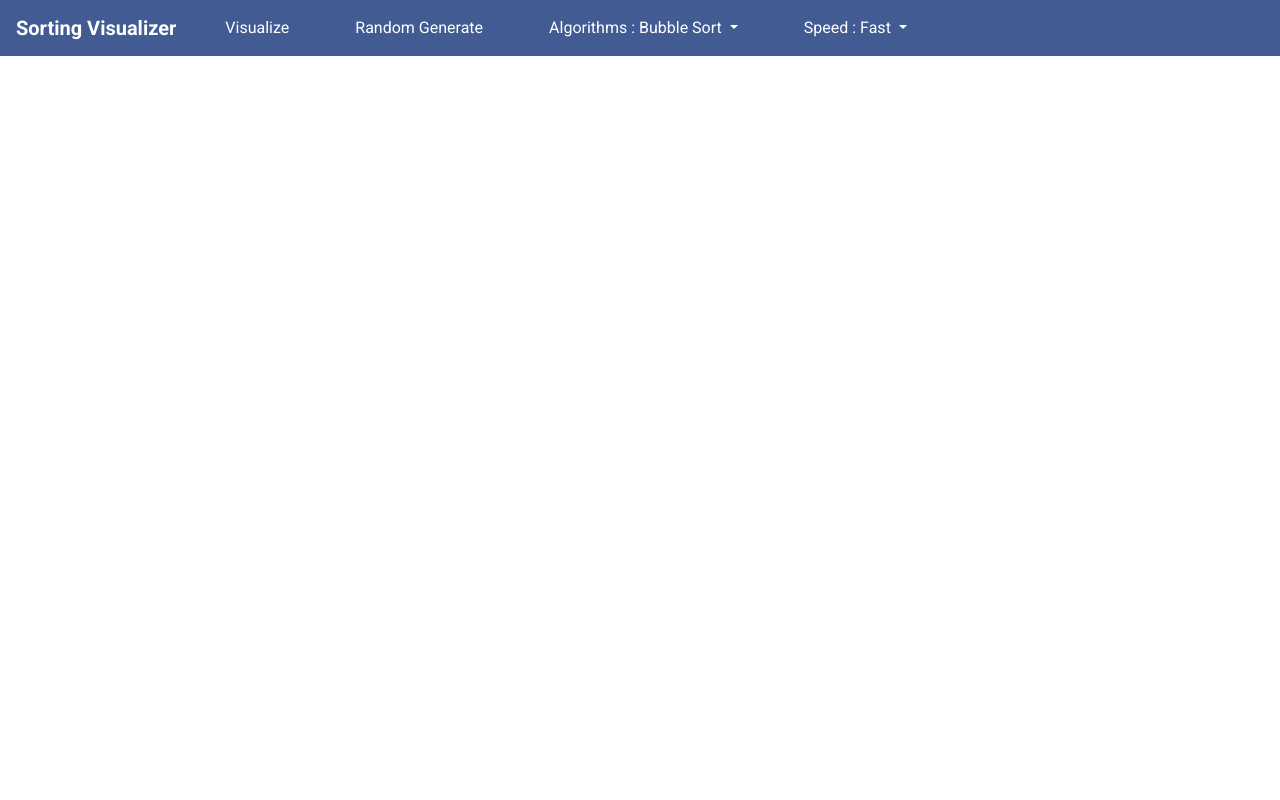
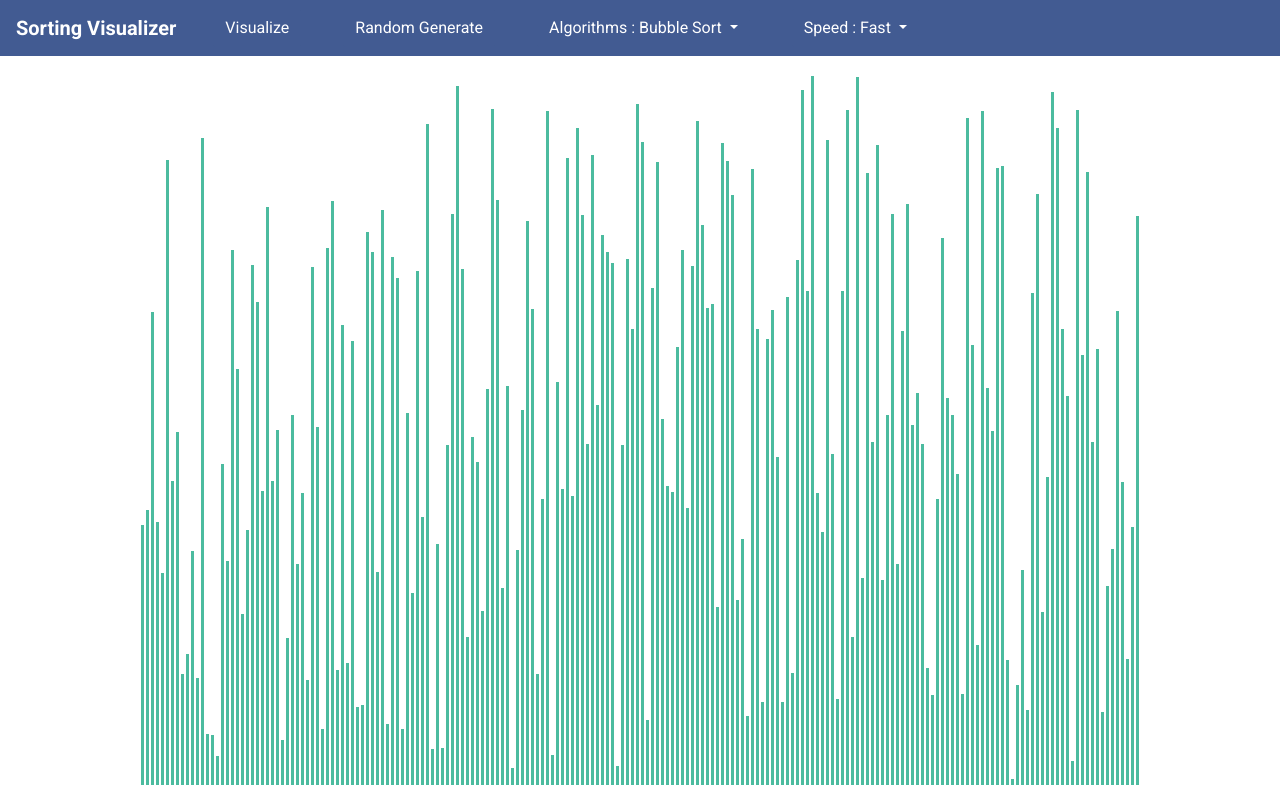
Before and after one commit to mingchengzack/Sorting-Visualizer, a React (Create React App) app: page / in a window 1280 px wide. Built offline with nearby package versions, Linux system fonts and the light colour scheme.

Commit message:
added array bar and simple sorting

```diff
--- a/src/algorithms/sorting.js
+++ b/src/algorithms/sorting.js
@@ -1,3 +1,4 @@
+// bubble sort implentation
 export function bubbleSort(arr) {
   const n = arr.length;
 
@@ -14,7 +15,8 @@ export function bubbleSort(arr) {
   }
 }
 
-export function insertionort(arr) {
+// insertion sort implentation
+export function insertionSort(arr) {
   const n = arr.length;
 
   // insert every element
@@ -31,10 +33,12 @@ export function insertionort(arr) {
   }
 }
 
+// quick sort implentation
 function partition(arr, l, r, pivot) {}
 
 export function quickSort(arr) {}
 
+// merge sort implentation
 function merge(arr, l, r, m) {
   const n1 = m - l + 1;
   const n2 = r - m;
@@ -88,6 +92,11 @@ export function mergeSort(arr) {
   mergeSortHelper(arr, 0, n - 1);
 }
 
+// heap sort implentation
 export function heapSort(arr) {}
+
+// radix sort implentation
 export function radixSort(arr) {}
+
+// bucket sort implentation
 export function bucketSort(arr) {}
--- /dev/null
+++ b/src/components/Arraybar.css
@@ -0,0 +1,10 @@
+.array-container {
+  margin: 20px 0 0 0;
+}
+
+.array-bar {
+  width: 3px;
+  background-color: rgb(76, 187, 159);
+  display: inline-block;
+  margin: 0 1px;
+}
--- /dev/null
+++ b/src/components/Arraybar.jsx
@@ -0,0 +1,92 @@
+import React, { Component } from "react";
+import "./Arraybar.css";
+import {
+  bubbleSort,
+  insertionSort,
+  quickSort,
+  mergeSort
+} from "../algorithms/sorting";
+
+function randomIntFromInterval(min, max) {
+  return Math.floor(Math.random() * (max - min + 1) + min);
+}
+
+class Arraybar extends Component {
+  constructor(props) {
+    super(props);
+
+    this.state = {
+      array: []
+    };
+  }
+
+  componentDidMount() {
+    this.props.onRef(this);
+    this.randomGenerateArray();
+  }
+
+  componentWillUnmount() {
+    this.props.onRef(undefined);
+  }
+
+  randomGenerateArray() {
+    const array = [];
+
+    for (let i = 0; i < this.props.size; i++) {
+      array.push(randomIntFromInterval(5, 1000));
+    }
+
+    // make the display the same everytime
+    array[Math.floor(Math.random() * array.length)] = 1000;
+
+    this.setState({ array });
+  }
+
+  visualize(speed) {
+    const { array } = this.state;
+    switch (this.props.algorithm) {
+      case "Bubble Sort":
+        bubbleSort(array);
+        break;
+      case "Insertion Sort":
+        insertionSort(array);
+        break;
+      case "Quick Sort":
+        break;
+      case "Merge Sort":
+        mergeSort(array);
+        break;
+      case "Heap Sort":
+        break;
+      case "Radix Sort":
+        break;
+      case "Bucket Sort":
+        break;
+      default:
+        break;
+    }
+    console.log(array);
+    this.setState({ array });
+  }
+
+  render() {
+    return (
+      <div className="array-container">
+        {this.state.array.map((value, idx) => {
+          return (
+            <div
+              className="array-bar"
+              key={idx}
+              style={{
+                height: `${(((value * window.innerHeight) / 937) * 830) /
+                  1000}px`
+              }}
+            ></div>
+          );
+        })}
+      </div>
+    );
+  }
+}
+
+export default Arraybar;
--- a/src/components/SortingVisualizer.jsx
+++ b/src/components/SortingVisualizer.jsx
@@ -2,6 +2,7 @@ import React, { Component } from "react";
 import { Navbar } from "react-bootstrap";
 import { Nav } from "react-bootstrap";
 import Navitem from "./Navitem";
+import Arraybar from "./Arraybar";
 import "./Navbar.css";
 
 const algorithms = [
@@ -19,7 +20,11 @@ const speeds = ["Fast", "Medium", "Slow"];
 class SortingVisualizer extends Component {
   constructor() {
     super();
-    this.state = { curAlgorithm: "Bubble Sort", curSpeed: "Fast" };
+    this.state = {
+      curAlgorithm: "Bubble Sort",
+      curSpeed: "Fast",
+      arraySize: Math.floor(window.innerWidth / 6.4)
+    };
   }
 
   handleChangeAlgorithm = algorithm => {
@@ -30,7 +35,9 @@ class SortingVisualizer extends Component {
     this.setState({ curSpeed: speedname });
   };
 
-  handleRandomGenerate = () => {};
+  handleRandomGenerate = () => {
+    this.arrayBar.randomGenerateArray();
+  };
 
   handleVisualize = () => {
     let speed = 12;
@@ -48,6 +55,7 @@ class SortingVisualizer extends Component {
         speed = 12;
         break;
     }
+    this.arrayBar.visualize(speed);
   };
 
   render() {
@@ -82,6 +90,12 @@ class SortingVisualizer extends Component {
             />
           </Nav>
         </Navbar>
+        <Arraybar
+          size={this.state.arraySize}
+          speed={this.state.curSpeed}
+          algorithm={this.state.curAlgorithm}
+          onRef={ref => (this.arrayBar = ref)}
+        />
       </div>
     );
   }
```
